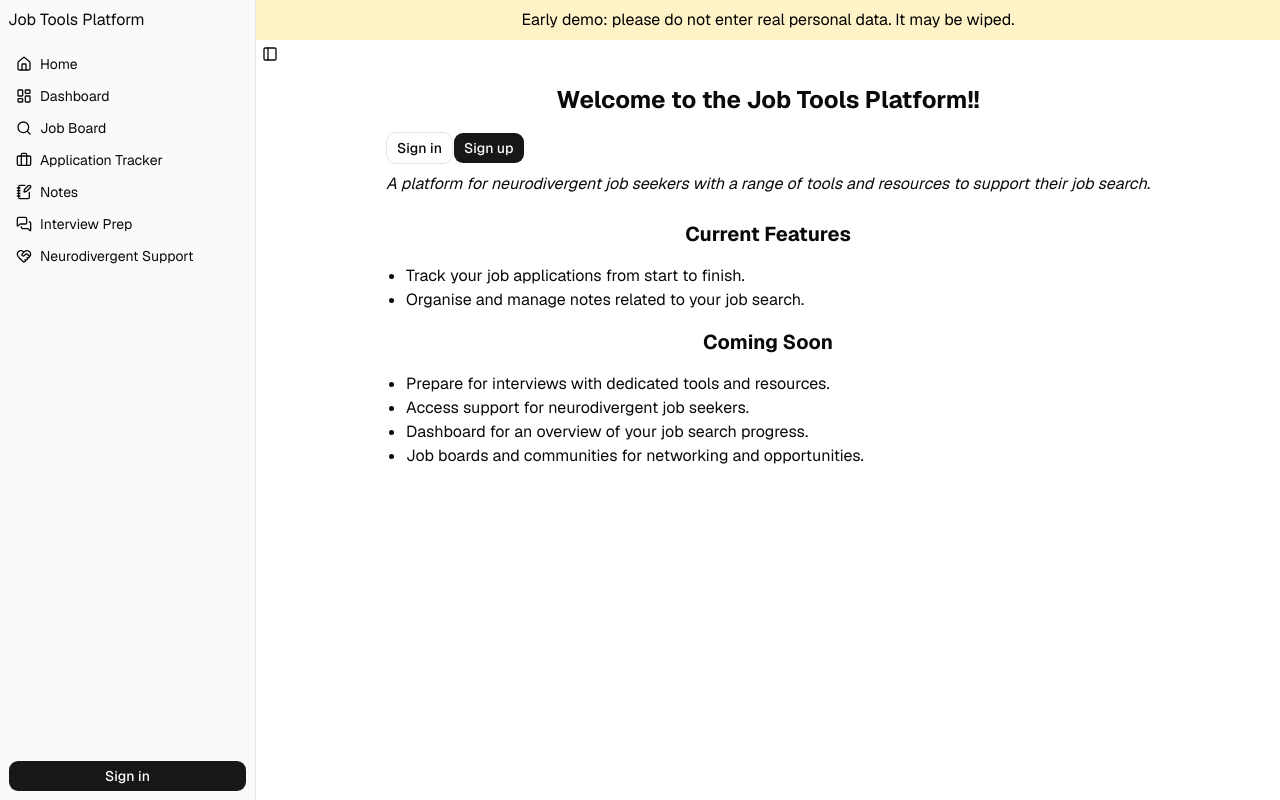
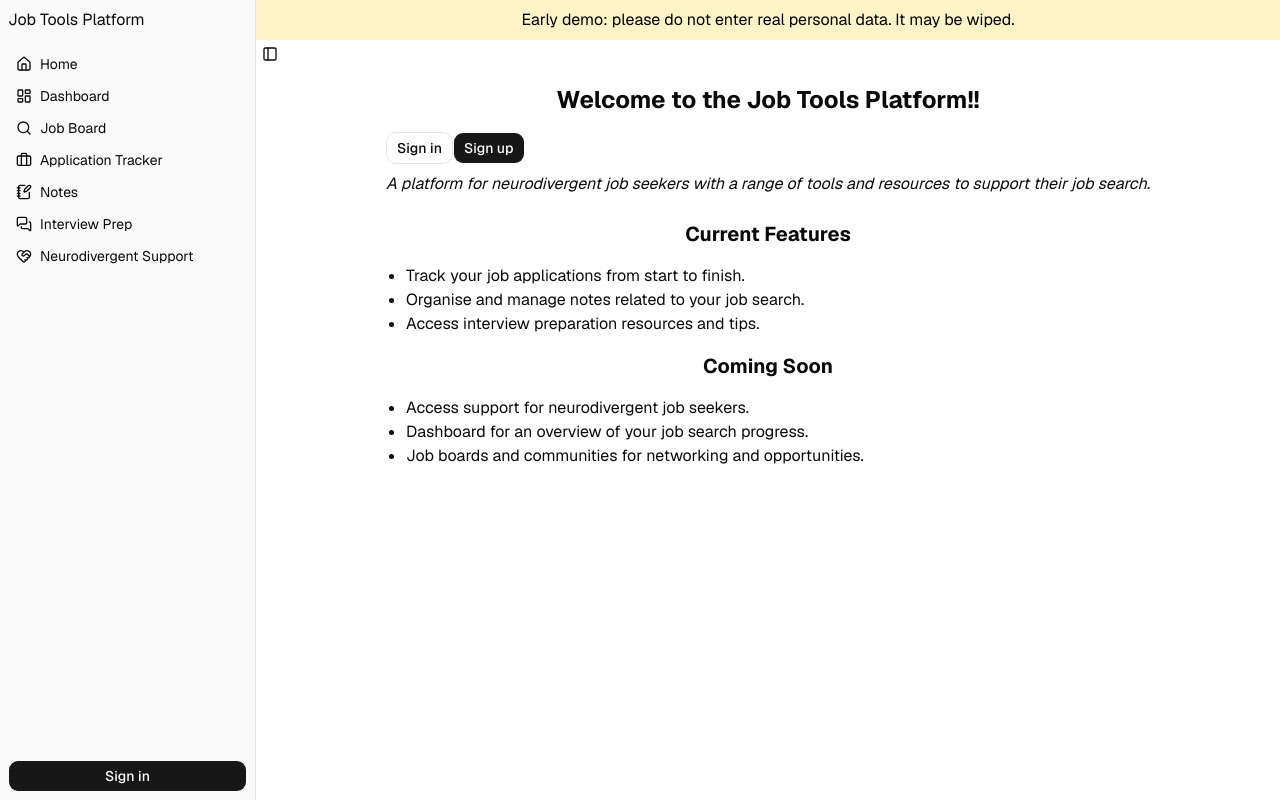
Before and after one commit to hannahro15/Job-tools-platform, a Next.js app: page / in a window 1280 px wide. Built offline with nearby package versions, Linux system fonts and the light colour scheme; no server answers.

Commit message:
Move interview prep to available now on home page

```diff
--- a/app/(app)/page.tsx
+++ b/app/(app)/page.tsx
@@ -29,10 +29,10 @@ export default function Home() {
       <ul className="list-disc ml-5">
         <li>Track your job applications from start to finish.</li>
         <li>Organise and manage notes related to your job search.</li>
+        <li>Access interview preparation resources and tips.</li>
       </ul>
       <h2 className="text-xl font-bold text-center py-4">Coming Soon</h2>
       <ul className="list-disc ml-5">
-        <li>Prepare for interviews with dedicated tools and resources.</li>
         <li>Access support for neurodivergent job seekers.</li>
         <li>Dashboard for an overview of your job search progress.</li>
         <li>Job boards and communities for networking and opportunities.</li>
```
